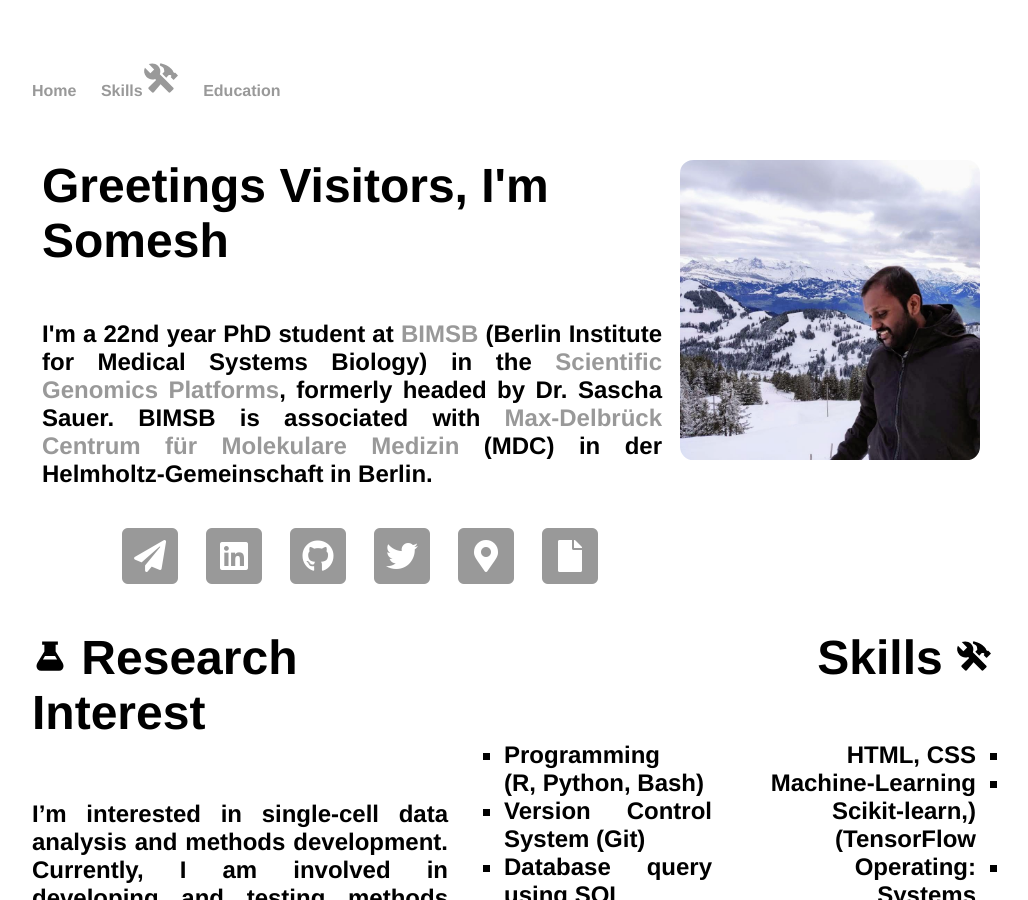
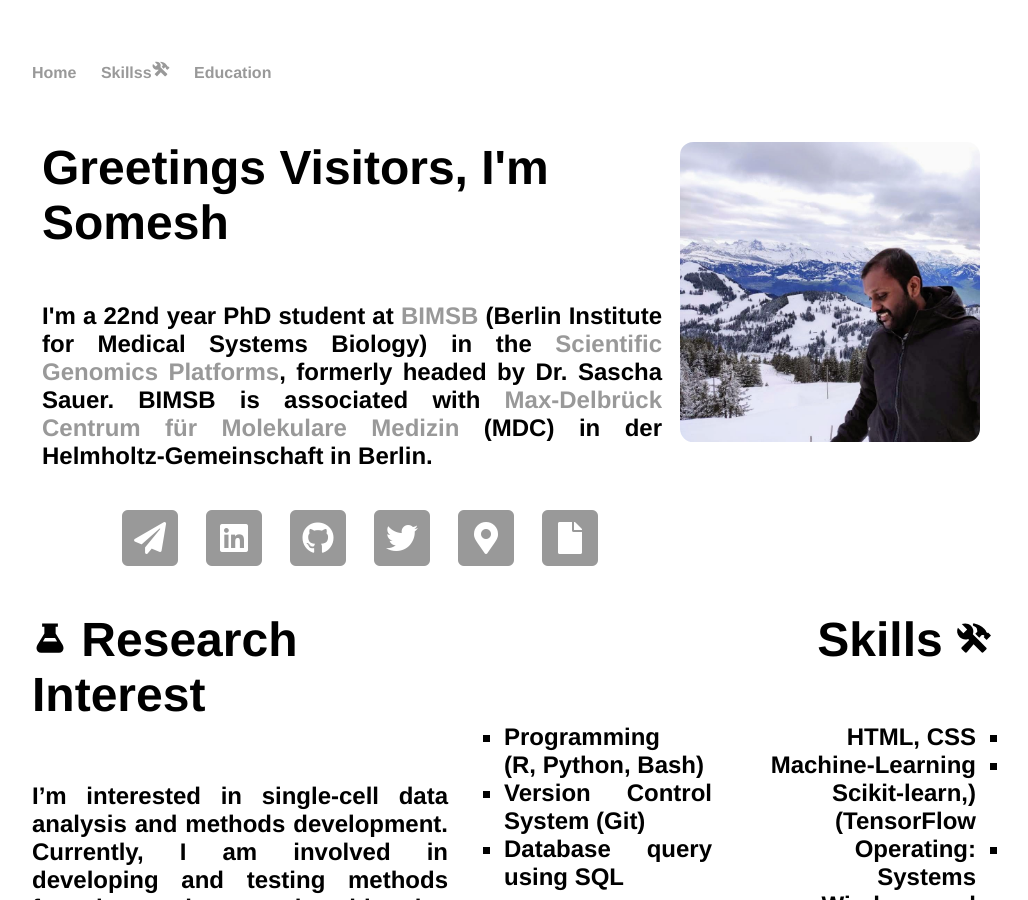
Before and after one commit to saisomesh2594/saisomesh2594.github.io, a Jekyll site: the page built from index.html, in a window 1280 px wide and 900 px high. Shown: the whole window, without its empty margins (128-1156 px from the left). Built offline with Jekyll 4.4.1, drawn with Linux system fonts in a browser that asks for light colours.

Commit message:
reduce icon size

```diff
--- a/_layouts/default.html
+++ b/_layouts/default.html
@@ -15,7 +15,7 @@
 		<nav>
 			<ul>
 				<li><a href="">Home</a></li>
-				<li><a href="">Skills<ion-icon name="construct"></ion-icon></a></li>
+				<li><a href="">Skillss<ion-icon name="construct" size="small"></ion-icon></a></li>
 				<li><a href="">Education</a></li>
 			</ul>
 		</nav>
```
